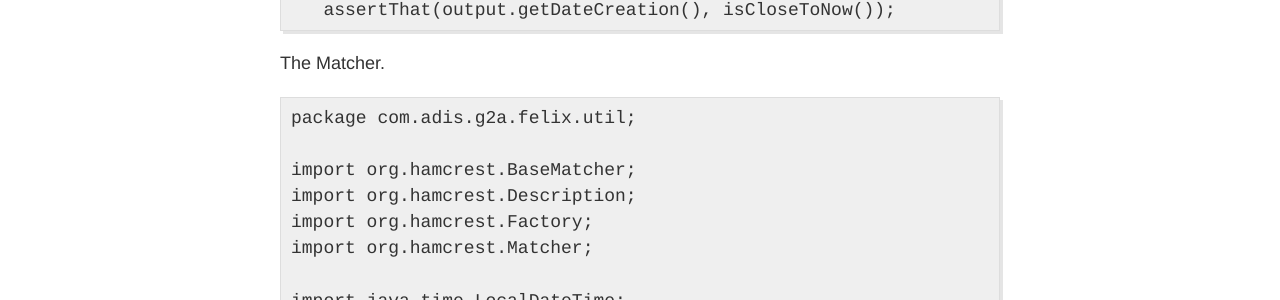
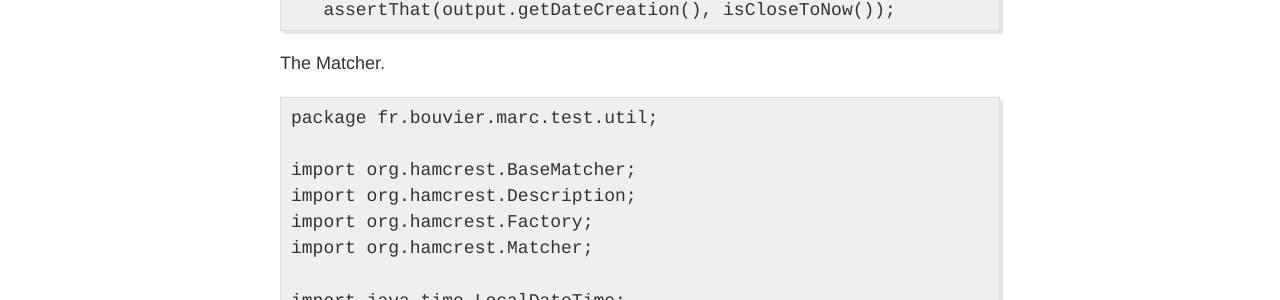
Before and after one commit to marc-bouvier/marc-bouvier.github.io, a Jekyll site: the page built from _posts/2018-03-05-hamcrest-matcher-is-close-to.md, in a window 1280 px wide. Shown: the part 478-778 px from the top of the page. Built offline with Jekyll 4.4.1, drawn with Linux system fonts in a browser that asks for light colours; comment, search, counter and statistics services are not loaded; some of the changed text lies outside the part shown.

Commit message:
Update 2018-03-05-hamcrest-matcher-is-close-to.md

````diff
--- a/_posts/2018-03-05-hamcrest-matcher-is-close-to.md
+++ b/_posts/2018-03-05-hamcrest-matcher-is-close-to.md
@@ -16,7 +16,7 @@ Usage
 
 The Matcher.
 ```
-package com.adis.g2a.felix.util;
+package fr.bouvier.marc.test.util;
 
 import org.hamcrest.BaseMatcher;
 import org.hamcrest.Description;
````
